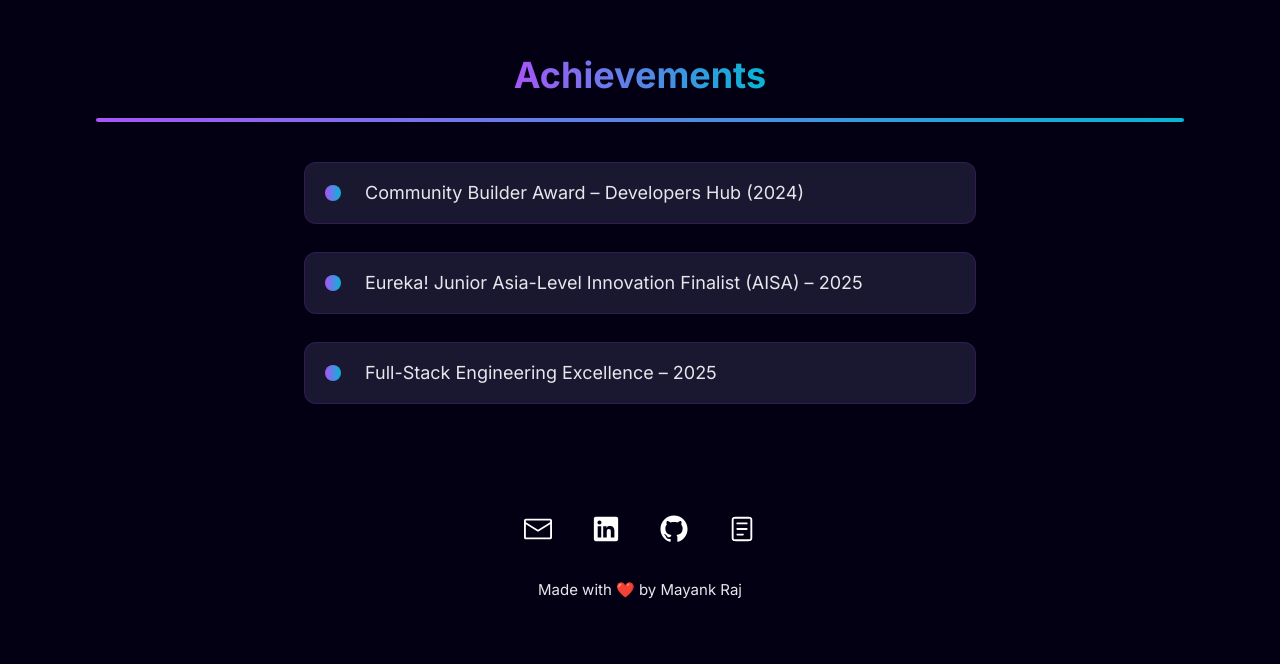
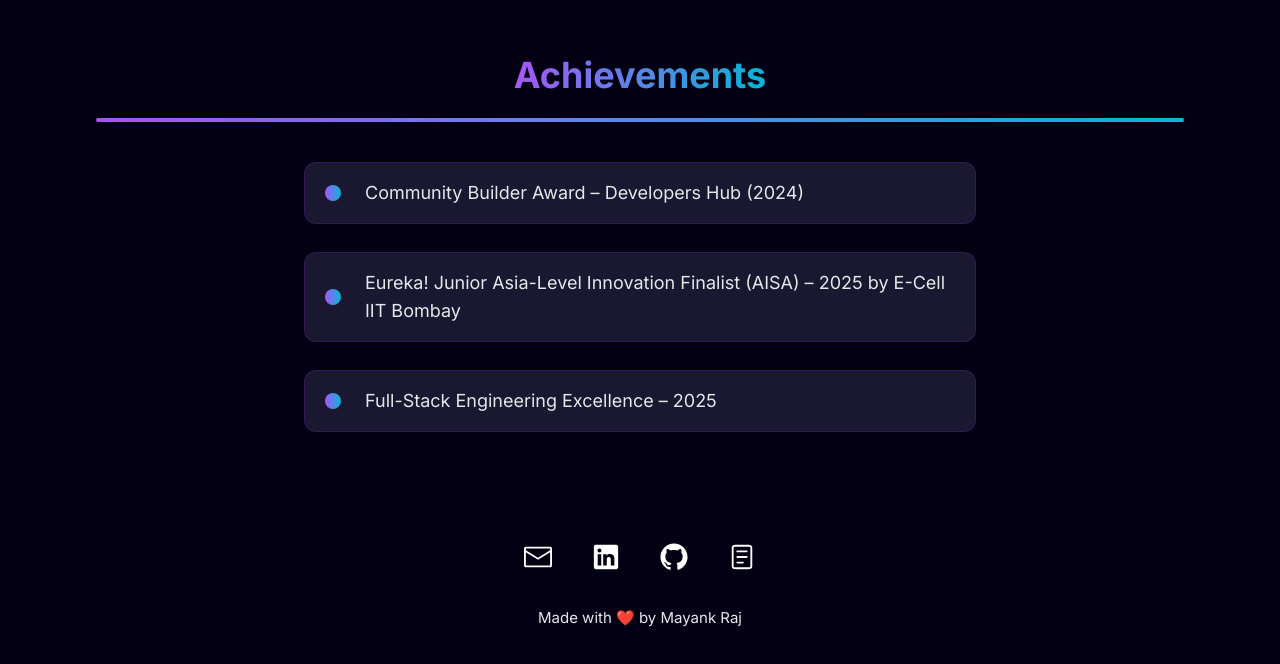
Before and after one commit to devempowerjs/mayankraj.com, a Next.js app: page / in a window 1280 px wide. Shown: the part 5216-5880 px from the top of the page. Before the commit the page ends 5852 px from the top, so only its background shows below. Built offline with nearby package versions, Linux system fonts and the light colour scheme; a web font is replaced by a local one.

Commit message:
add: info about achievement

```diff
--- a/components/main/achievements.tsx
+++ b/components/main/achievements.tsx
@@ -5,7 +5,7 @@ import { motion } from "framer-motion";
 const ACHIEVEMENTS = [
 
   "Community Builder Award – Developers Hub (2024)",
-  "Eureka! Junior Asia-Level Innovation Finalist (AISA) – 2025",
+  "Eureka! Junior Asia-Level Innovation Finalist (AISA) – 2025 by E-Cell IIT Bombay",
   "Full-Stack Engineering Excellence – 2025",
 ];
 
```
